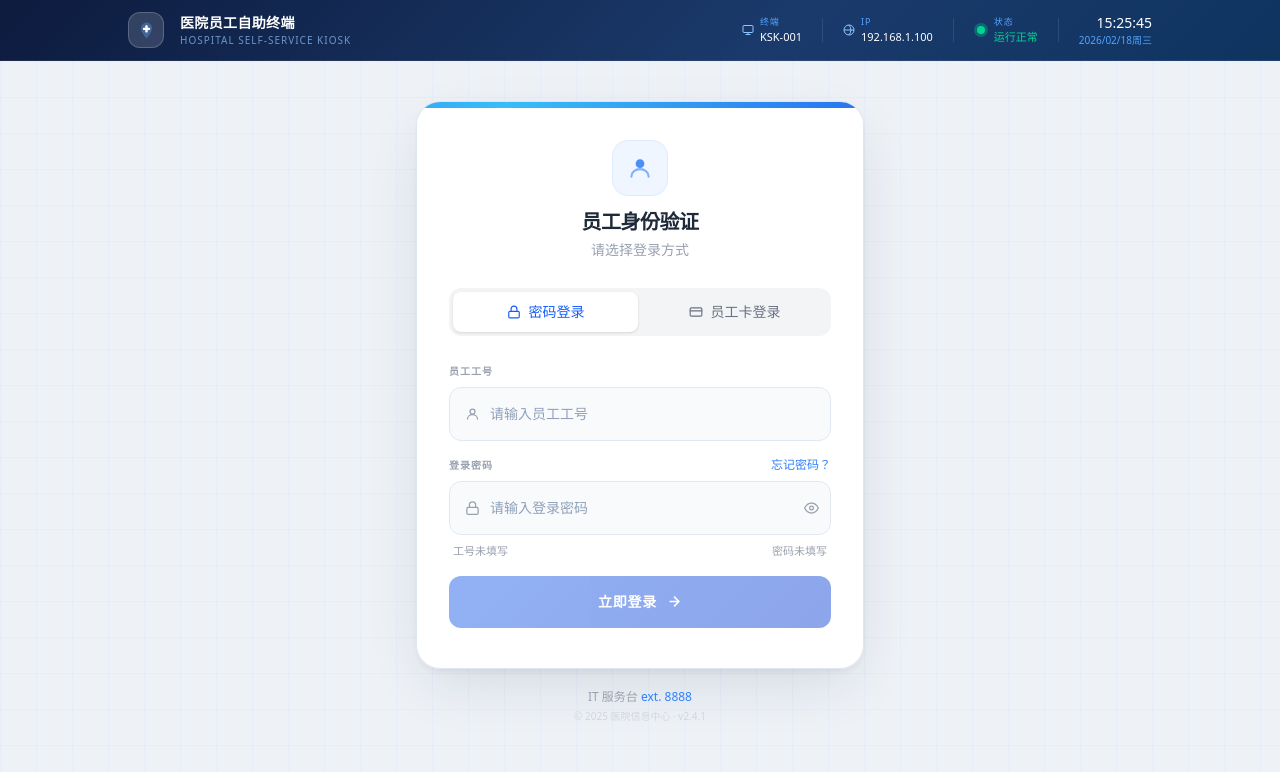
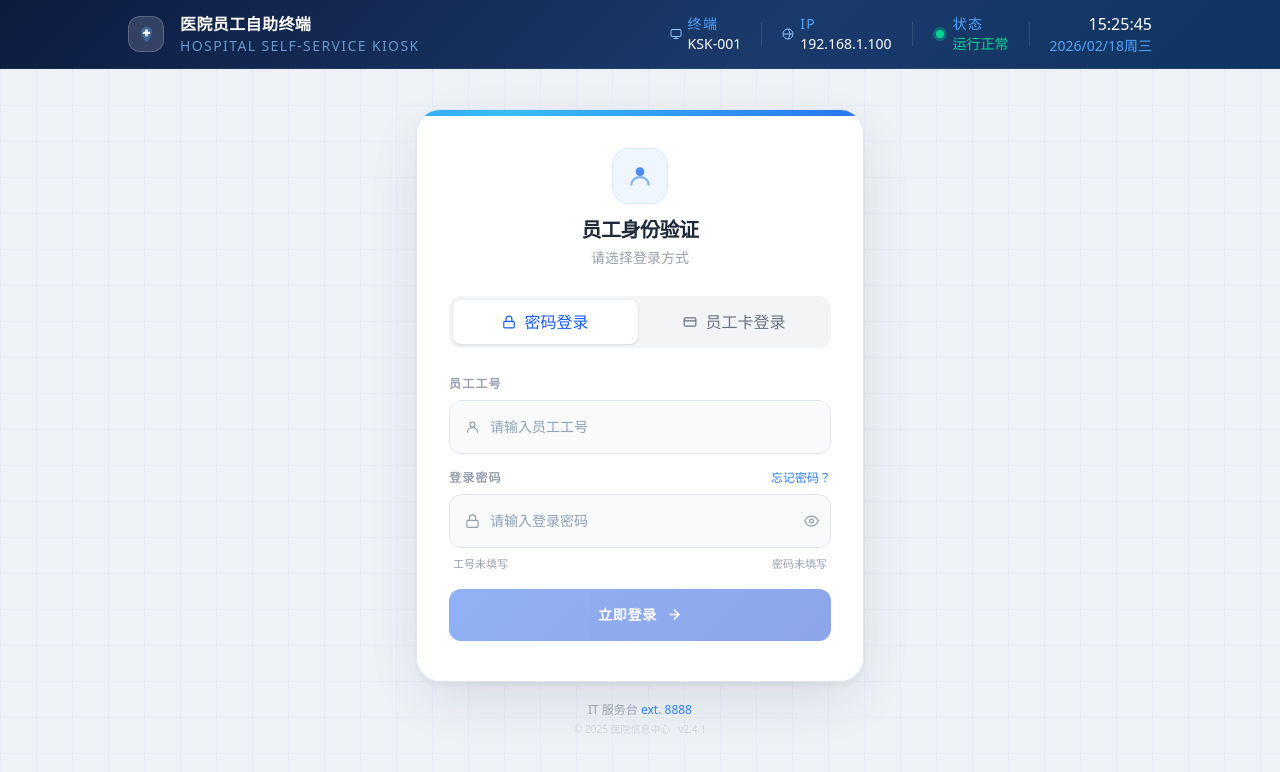
Before and after one commit to zhaohui90-lee/admin-panel, a Vue app: page /#/login in a window 1280 px wide. Shown: the top 772 px of the page. Built offline with nearby package versions, Linux system fonts and the light colour scheme.

Commit message:
fix: upgrade the font size

```diff
--- a/src/components/StatusBulb.vue
+++ b/src/components/StatusBulb.vue
@@ -42,8 +42,8 @@ onUnmounted(() => {
           </svg>
         </div>
         <div>
-          <div class="text-white font-semibold text-sm tracking-wide">医院员工自助终端</div>
-          <div class="text-blue-300 text-[10px] opacity-70 tracking-widest">
+          <div class="text-white font-semibold text-sm md:text-base tracking-wide">医院员工自助终端</div>
+          <div class="text-blue-300 text-xs md:text-sm opacity-70 tracking-widest">
             HOSPITAL SELF-SERVICE KIOSK
           </div>
         </div>
@@ -55,8 +55,8 @@ onUnmounted(() => {
             <path d="M8 21h8M12 17v4" stroke-linecap="round" />
           </svg>
           <div>
-            <div class="text-blue-400 text-[9px] uppercase tracking-widest">终端</div>
-            <div class="text-white mono text-[11px] font-medium">KSK-001</div>
+            <div class="text-blue-400 text-xs md:text-sm uppercase tracking-widest">终端</div>
+            <div class="text-white mono text-xs md:text-sm font-medium">KSK-001</div>
           </div>
         </div>
         <div class="w-px h-6 bg-white/10"></div>
@@ -66,8 +66,8 @@ onUnmounted(() => {
             <path d="M2 12h20M12 2a15.3 15.3 0 010 20" />
           </svg>
           <div>
-            <div class="text-blue-400 text-[9px] uppercase tracking-widest">IP</div>
-            <div class="text-white mono text-[11px] font-medium">192.168.1.100</div>
+            <div class="text-blue-400 text-xs md:text-sm uppercase tracking-widest">IP</div>
+            <div class="text-white mono text-xs md:text-sm font-medium">192.168.1.100</div>
           </div>
         </div>
         <div class="w-px h-6 bg-white/10"></div>
@@ -77,16 +77,16 @@ onUnmounted(() => {
             <span class="w-2 h-2 rounded-full bg-emerald-400"></span>
           </div>
           <div>
-            <div class="text-blue-400 text-[9px] uppercase tracking-widest">状态</div>
-            <div class="text-emerald-400 text-[11px] font-medium">运行正常</div>
+            <div class="text-blue-400 text-xs md:text-sm uppercase tracking-widest">状态</div>
+            <div class="text-emerald-400 text-xs md:text-sm font-medium">运行正常</div>
           </div>
         </div>
         <div class="w-px h-6 bg-white/10 hidden sm:block"></div>
         <div class="hidden sm:block text-right">
-          <div class="text-white mono text-sm font-medium">
+          <div class="text-white mono text-sm md:text-base font-medium">
             {{ currentTime }}
           </div>
-          <div class="text-blue-400 text-[10px]">{{ currentDate }}</div>
+          <div class="text-blue-400 text-xs md:text-sm">{{ currentDate }}</div>
         </div>
       </div>
     </div>
--- a/src/modules/login/LoginPage.vue
+++ b/src/modules/login/LoginPage.vue
@@ -39,11 +39,15 @@ const kb = useVirtualKeyboard<LoginField>({
 // ── Form (proxied to keyboard values) ──
 const staffId = computed({
   get: () => kb.values.value.staffId,
-  set: (v: string) => { kb.values.value.staffId = v },
+  set: (v: string) => {
+    kb.values.value.staffId = v
+  },
 })
 const password = computed({
   get: () => kb.values.value.password,
-  set: (v: string) => { kb.values.value.password = v },
+  set: (v: string) => {
+    kb.values.value.password = v
+  },
 })
 const showPwd = ref(false)
 const isLoading = ref(false)
@@ -152,9 +156,12 @@ const showTimeout = ref(false)
 
 function resetIdleTimer() {
   clearTimeout(idleTimer)
-  idleTimer = setTimeout(() => {
-    showTimeout.value = true
-  }, 5 * 60 * 1000) // 5 minutes
+  idleTimer = setTimeout(
+    () => {
+      showTimeout.value = true
+    },
+    5 * 60 * 1000,
+  ) // 5 minutes
 }
 
 function dismissTimeout() {
@@ -211,8 +218,10 @@ defineExpose({ staffId, password, error, showSuccess, activeTab, cardStatus, sho
                   />
                 </svg>
               </div>
-              <h1 class="text-xl font-bold text-gray-800 tracking-tight">员工身份验证</h1>
-              <p class="text-sm text-gray-400 mt-1">请选择登录方式</p>
+              <h1 class="text-lg md:text-xl font-bold text-gray-800 tracking-tight">
+                员工身份验证
+              </h1>
+              <p class="text-xs md:text-sm text-gray-400 mt-1">请选择登录方式</p>
             </div>
 
             <!-- Tabs -->
@@ -221,7 +230,7 @@ defineExpose({ staffId, password, error, showSuccess, activeTab, cardStatus, sho
                 v-for="t in tabs"
                 :key="t.id"
                 :data-testid="`tab-${t.id}`"
-                class="tab-btn flex-1 flex items-center justify-center gap-2 py-2.5 rounded-lg text-sm font-medium transition-all duration-200"
+                class="tab-btn flex-1 flex items-center justify-center gap-2 py-2.5 rounded-lg text-sm md:text-base font-medium transition-all duration-200"
                 :class="
                   activeTab === t.id
                     ? 'bg-white text-blue-600 shadow-sm'
@@ -264,8 +273,9 @@ defineExpose({ staffId, password, error, showSuccess, activeTab, cardStatus, sho
               <!-- Staff ID -->
               <div class="mb-4">
                 <label
-                  class="block text-[10px] font-bold text-gray-400 uppercase tracking-widest mb-2"
-                >员工工号</label>
+                  class="block text-xs font-bold text-gray-400 uppercase tracking-widest mb-2"
+                  >员工工号</label
+                >
                 <div class="relative">
                   <div
                     class="absolute left-4 top-1/2 -translate-y-1/2 text-gray-400 pointer-events-none"
@@ -285,7 +295,7 @@ defineExpose({ staffId, password, error, showSuccess, activeTab, cardStatus, sho
                   </div>
                   <div
                     data-testid="input-staff-id"
-                    class="kiosk-input w-full pl-10 pr-10 py-4 rounded-xl text-sm font-medium cursor-pointer select-none min-h-13 flex items-center"
+                    class="kiosk-input w-full pl-10 pr-10 py-4 rounded-xl text-xs md:text-sm font-medium cursor-pointer select-none min-h-13 flex items-center"
                     :class="kb.activeField.value === 'staffId' ? 'kiosk-input-focus' : ''"
                     @click="kb.openKeyboard('staffId')"
                   >
@@ -317,9 +327,9 @@ defineExpose({ staffId, password, error, showSuccess, activeTab, cardStatus, sho
               <!-- Password -->
               <div class="mb-6">
                 <div class="flex justify-between items-center mb-2">
-                  <label
-                    class="block text-[10px] font-bold text-gray-400 uppercase tracking-widest"
-                  >登录密码</label>
+                  <label class="block text-xs font-bold text-gray-400 uppercase tracking-widest"
+                    >登录密码</label
+                  >
                   <button class="text-xs text-blue-500 hover:text-blue-700 font-medium">
                     忘记密码？
                   </button>
@@ -428,19 +438,8 @@ defineExpose({ staffId, password, error, showSuccess, activeTab, cardStatus, sho
                 class="btn-login w-full py-4 rounded-xl text-white font-bold text-sm tracking-wider flex items-center justify-center gap-2.5"
                 @click="handleLogin"
               >
-                <svg
-                  v-if="isLoading"
-                  class="login-spinner w-4 h-4"
-                  viewBox="0 0 24 24"
-                  fill="none"
-                >
-                  <circle
-                    cx="12"
-                    cy="12"
-                    r="10"
-                    stroke="rgba(255,255,255,.3)"
-                    stroke-width="3"
-                  />
+                <svg v-if="isLoading" class="login-spinner w-4 h-4" viewBox="0 0 24 24" fill="none">
+                  <circle cx="12" cy="12" r="10" stroke="rgba(255,255,255,.3)" stroke-width="3" />
                   <path
                     d="M12 2a10 10 0 019.78 12"
                     stroke="white"
@@ -612,7 +611,9 @@ defineExpose({ staffId, password, error, showSuccess, activeTab, cardStatus, sho
                   :class="kb.activeField.value === 'cardNumber' ? 'kiosk-input-focus' : ''"
                   @click="kb.openKeyboard('cardNumber')"
                 >
-                  <span v-if="kb.values.value.cardNumber" class="text-gray-800">{{ kb.values.value.cardNumber }}</span>
+                  <span v-if="kb.values.value.cardNumber" class="text-gray-800">{{
+                    kb.values.value.cardNumber
+                  }}</span>
                   <span v-else class="text-slate-400">EMP-202401-001</span>
                 </div>
               </div>
@@ -637,9 +638,7 @@ defineExpose({ staffId, password, error, showSuccess, activeTab, cardStatus, sho
         data-testid="success-popup"
         class="fixed inset-0 z-200 flex items-center justify-center bg-black/40 backdrop-blur-sm"
       >
-        <div
-          class="bg-white rounded-3xl p-10 max-w-sm w-full mx-4 text-center shadow-2xl popup-in"
-        >
+        <div class="bg-white rounded-3xl p-10 max-w-sm w-full mx-4 text-center shadow-2xl popup-in">
           <div
             class="w-20 h-20 rounded-full bg-green-100 flex items-center justify-center mx-auto mb-4"
           >
--- a/src/style/global.css
+++ b/src/style/global.css
@@ -59,6 +59,9 @@ body {
   -webkit-user-select: none;
   user-select: none;
   -webkit-tap-highlight-color: transparent;
+  min-width: 768px;
+  min-height: 100vh;
+  overflow-x: hidden;
 }
 
 /* --- 全局触控动画 --- */
```
